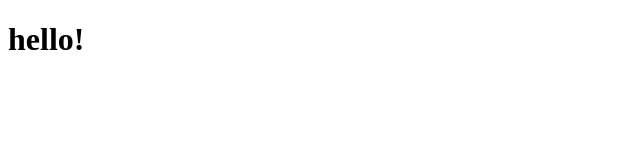
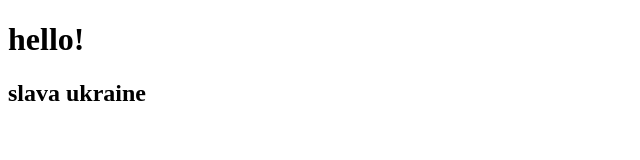
Before and after one commit to unkert/proba, a plain HTML site: page index.html in a window 1280 px wide. Shown: the whole page, without its empty margins (0-640 px from the left). Drawn offline with Linux system fonts and the light colour scheme.

Commit message:
added h2

```diff
--- a/index.html
+++ b/index.html
@@ -8,5 +8,6 @@
 </head>
 <body>
     <h1>hello!</h1>
+    <h2>slava ukraine</h2>
 </body>
 </html>
```
